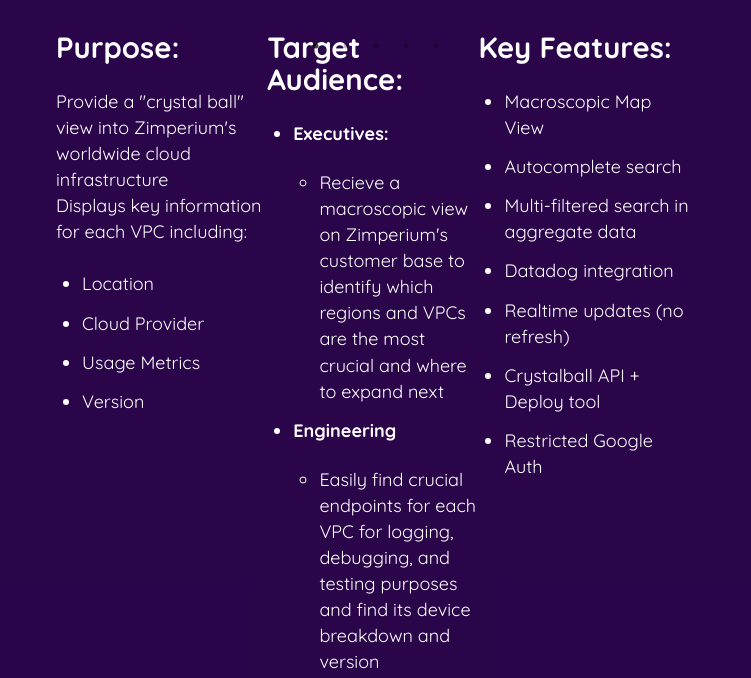
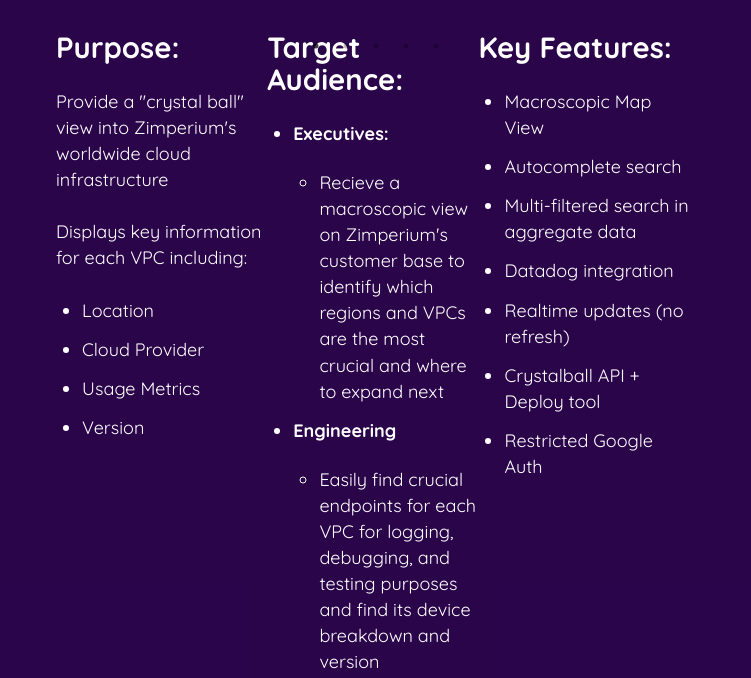
Before and after one commit to TejasMehta1/TejasMehtaWebsiteV2, a Gatsby site: page /Zimperium in a window 1280 px wide. Shown: the part 941-1619 px from the top of the page, without its empty margins (264-1015 px from the left). Built offline with nearby package versions, Linux system fonts and the light colour scheme; Gatsby itself is replaced by a stand-in of ours.

```diff
--- a/src/pages/Zimperium.js
+++ b/src/pages/Zimperium.js
@@ -77,7 +77,7 @@
             </Slider>
             <div className={"col-3"}>
             <h2>Purpose:</h2>
-            <p>Provide a "crystal ball" view into Zimperium's worldwide cloud infrastructure <br/> Displays key information for each VPC including:</p>
+            <p>Provide a "crystal ball" view into Zimperium's worldwide cloud infrastructure <br/><br/> Displays key information for each VPC including:</p>
               <ul>
                 <li>
                   Location
```
Also changed, not shown: src/images/zimpArch.png.
